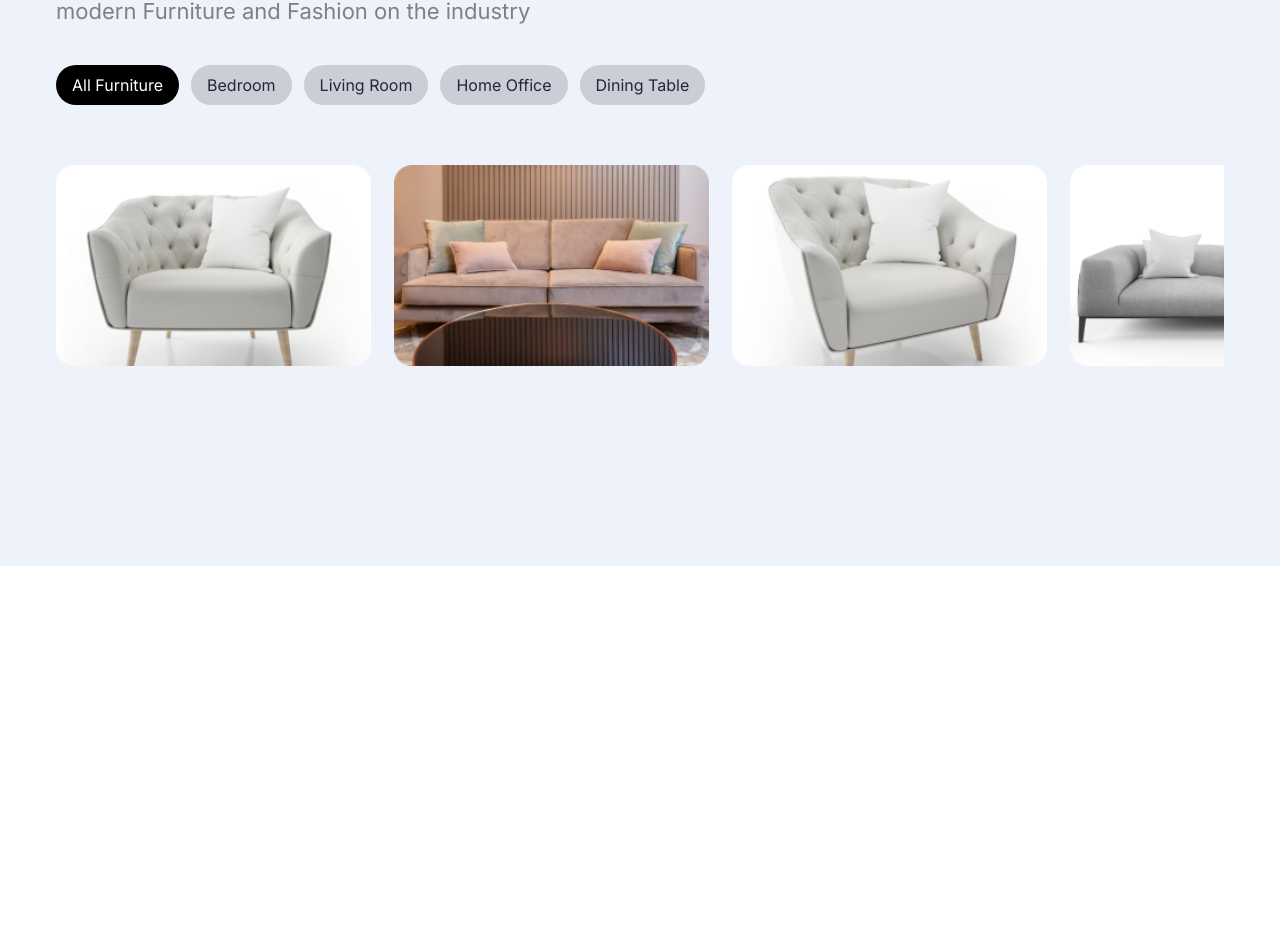
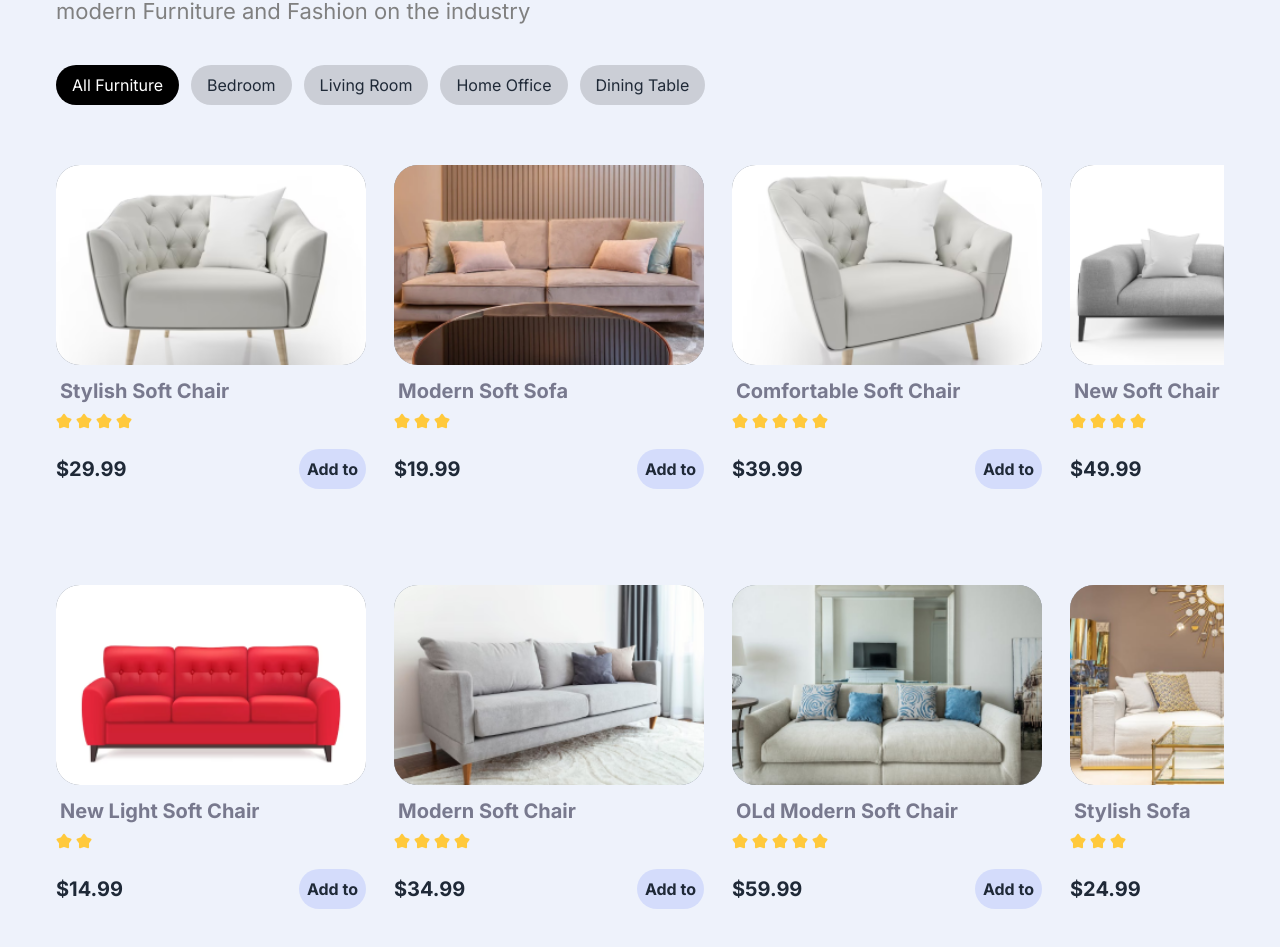
Before and after one commit to Mohammadarifcoding/Furnishop-Client, a React (Create React App) app: page / in a window 1280 px wide. Shown: the part 1017-1964 px from the top of the page. Before the commit the page ends 1583 px from the top, so only its background shows below. Built offline with nearby package versions, Linux system fonts and the light colour scheme.

Commit message:
Changed the design of the product card fully and finish the collection product

```diff
--- a/src/Components/Pages/Home/Collection/Products/ProductItem.tsx
+++ b/src/Components/Pages/Home/Collection/Products/ProductItem.tsx
@@ -6,9 +6,26 @@ interface ProductsProps {
 }
 const ProductItem:FC<ProductsProps> = ({data}) => {
     return (
-        <div className='lg:w-[310px] w-[270px]'>
-            <div className='lg:w-[315px] w-[270px] '>
-                <img className='w-full rounded-xl' src={data?.Product_Image} alt="" />
+        <div className='lg:w-[310px] md:w-[270px] w-[240px] h-[300px]'>
+            <div className='lg:w-[310px] bg-gray-400 lg:h-[200px] md:h-[180px] h-[160px] rounded-3xl md:w-[270px] w-[240px]'>
+                <img className='w-full h-full bg-gray-400 rounded-3xl' src={data?.Product_Image} alt="" />
+            </div>
+            <div className='mt-3'>
+                    <h2 className='text-[#78798E] ml-1 font-bold md:text-xl sm:text-lg '>{data?.Product_name}</h2>
+            </div>
+            <div className='mt-2 flex gap-1'>
+                    {[...Array(data?.rating)].map((_,index)=>(
+                        <img
+                        key={index}
+                        src='/Asset/star.png'
+                        alt={`Rating ${index + 1}`}
+                        className="w-4 h-4 inline-block"
+                      />
+                    ))}
+            </div>
+            <div className='mt-5 flex justify-between items-center'>
+                <h2 className='lg:text-xl sm:text-lg text-base font-bold'>${data?.price}</h2>
+                <button className='bg-[#D4DCFB] p-2 rounded-full font-bold md:text-base sm:text-sm text-[12px] '>Add to</button>
             </div>
         </div>
     );
--- a/src/Components/Pages/Home/Collection/Products/Products.tsx
+++ b/src/Components/Pages/Home/Collection/Products/Products.tsx
@@ -8,10 +8,13 @@ interface ProductsProps {
 
 const Products: FC<ProductsProps> = ({ data }) => {
     return (
-        <div className='flex flex-col'>
+        <div className='flex flex-col CollectionProduct'>
 
-            <div className={`mt-10 mb-10 flex md:overflow-none overflow-auto   flex-nowrap gap-7`}>
+            <div className={`mt-10 lg:mb-20 pb-10 CollectionProduct flex md:overflow-none overflow-auto   flex-nowrap gap-7`}>
                 {data?.slice(0, 4).map(item => <ProductItem data={item}></ProductItem>)}
+            </div>
+            <div className={` mb-10 pb-10 CollectionProduct flex md:overflow-none overflow-auto   flex-nowrap gap-7`}>
+                {data?.slice(4, 8).map(item => <ProductItem data={item}></ProductItem>)}
             </div>
         </div>
 
--- a/src/Components/Shared/Container/Container.tsx
+++ b/src/Components/Shared/Container/Container.tsx
@@ -6,7 +6,7 @@ type newData = {
 
 const Container:FC<newData> = ({children}) => {
     return (
-        <div className='max-w-[1450px] xl:px-14 lg:px-12 md:px-6 px-2 bg-[#EEF2FB] mx-auto '>
+        <div className='max-w-[1450px] xl:px-14 lg:px-12 md:px-6 px-2  mx-auto '>
             {children}
         </div>
     );
--- a/src/index.css
+++ b/src/index.css
@@ -9,16 +9,16 @@
 }
 
 
-.tabData::-webkit-scrollbar {
+.tabData::-webkit-scrollbar,.CollectionProduct::-webkit-scrollbar {
    color: #EEF2FB;
   height: 10px;
 }
 
-.tabData::-webkit-scrollbar-track {
+.tabData::-webkit-scrollbar-track,.CollectionProduct::-webkit-scrollbar-track  {
   background: #EEF2FB;
 }
 
-.tabData::-webkit-scrollbar-thumb {
+.tabData::-webkit-scrollbar-thumb,.CollectionProduct::-webkit-scrollbar-thumb {
   background: #EEF2FB;
   border-radius: 100px;
 }
--- a/src/index.tsx
+++ b/src/index.tsx
@@ -36,7 +36,9 @@ if (rootElement) {
   const root = ReactDOM.createRoot(rootElement);
   root.render(
     <React.StrictMode>
-       <RouterProvider router={router} />
+      <div className='bg-[#EEF2FB]'>
+      <RouterProvider router={router} />
+      </div>
     </React.StrictMode>)
 
 } else {
```
Also changed, not shown: public/Asset/star.png (added), vercel.json (added), 1 other file (tests, documents, lock files or other folders).
